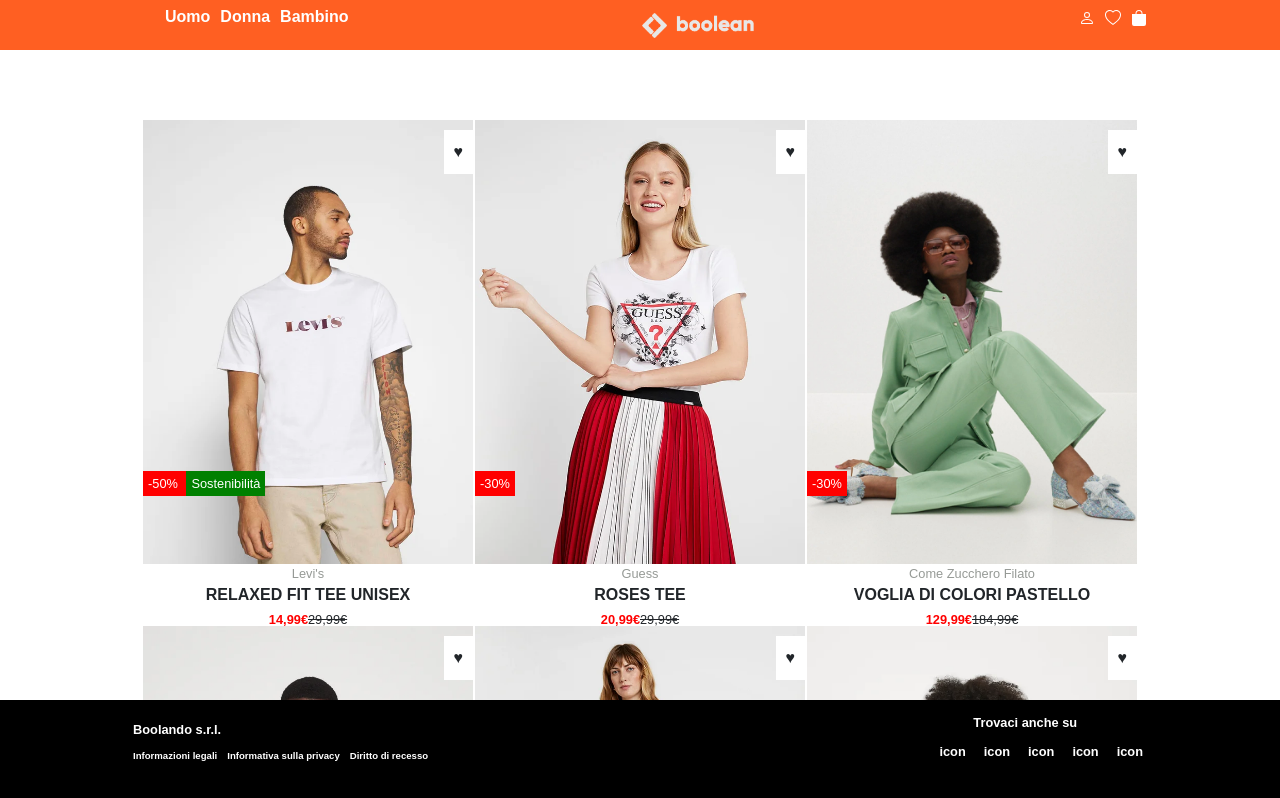
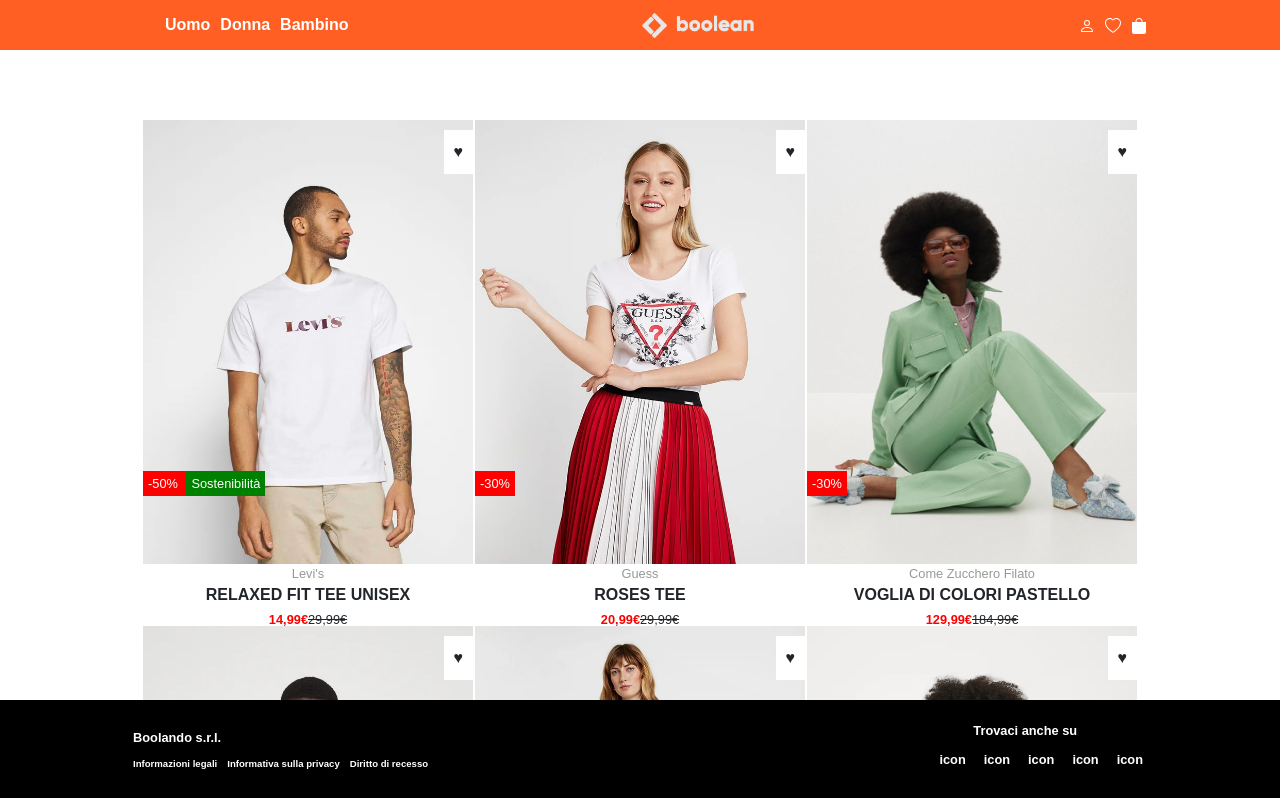
Before and after one commit to juri931/vite-boolando, a Vue app: page / in a window 1280 px wide. Shown: the top 798 px of the page. Built offline with nearby package versions, Linux system fonts and the light colour scheme.

Commit message:
[fix] ul margins

```diff
--- a/src/assets/scss/_general.scss
+++ b/src/assets/scss/_general.scss
@@ -4,3 +4,7 @@
   box-sizing: border-box;
   font-family: Arial, Helvetica, sans-serif;
 }
+
+ul {
+  margin: 0;
+}
```
